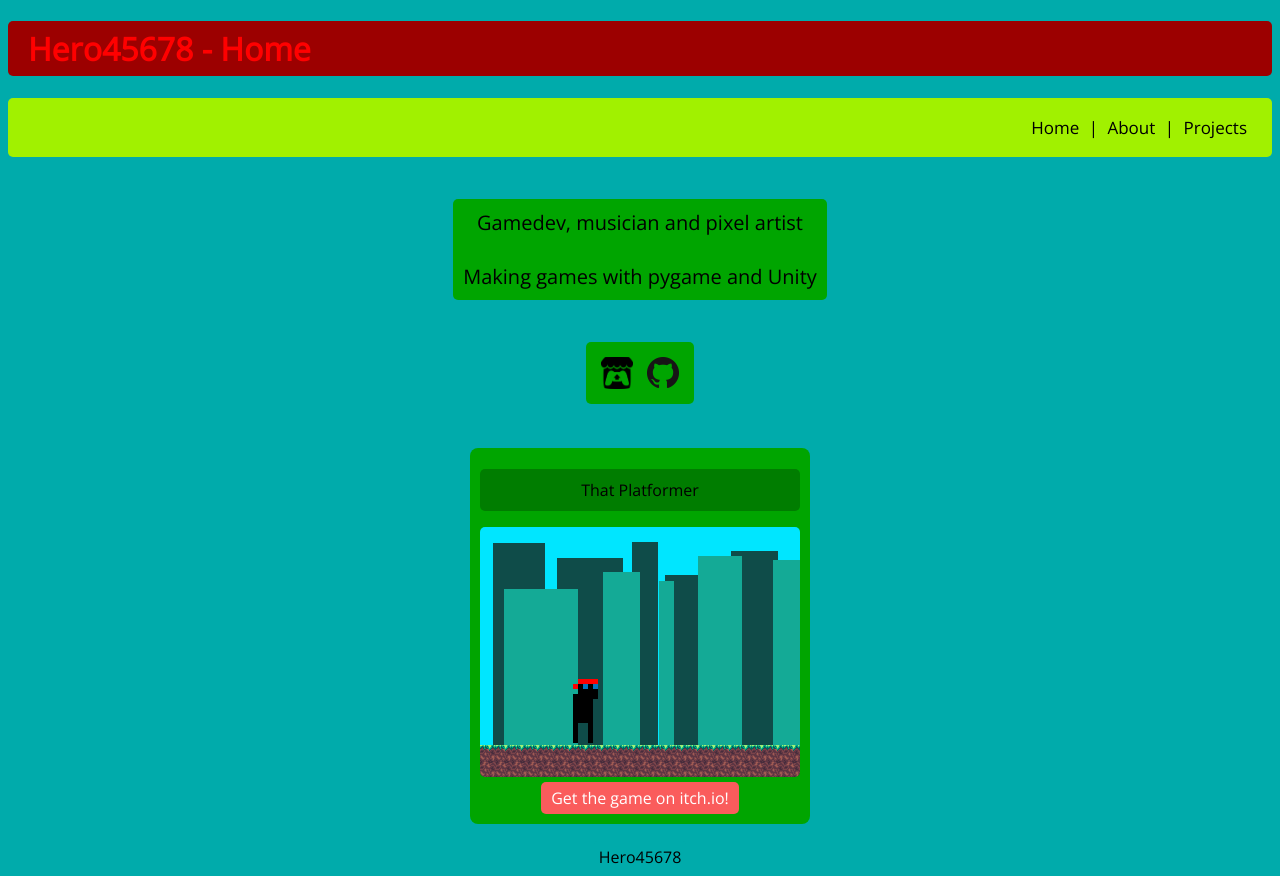
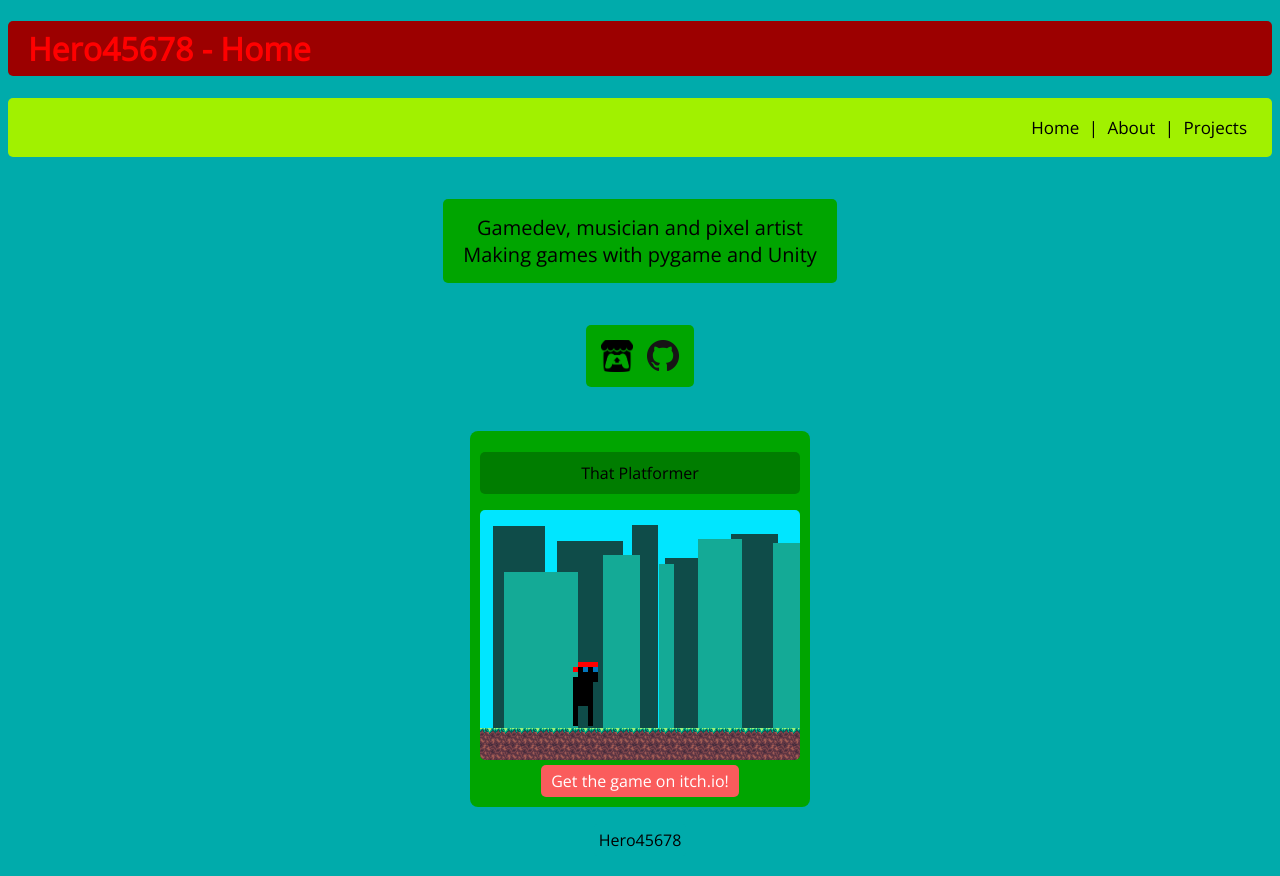
Before and after one commit to Gravity021/Website, a Flask app: page / in a window 1280 px wide. After the commit the page ends 847 px from the top, so only its background shows below. Run offline with Flask 2, Linux system fonts and the light colour scheme.

Commit message:
Update css files

```diff
--- /dev/null
+++ b/Server/static/styles/image-formating.css
@@ -0,0 +1,17 @@
+img {
+    border-radius: 5px;
+}
+
+.icon {
+    width: 32px;
+    height: 32px;
+
+    padding-left: 5px;
+    padding-right: 5px;
+
+    transition: transform 0.2s cubic-bezier(.3, -0.58, .72, 1.52);
+}
+
+.icon:hover {
+    transform: translate(0px, -5px);
+}
--- a/Server/static/styles/main.css
+++ b/Server/static/styles/main.css
@@ -1,144 +1,17 @@
 /* Predefined areas */
-h1 {
-    background-color: #9C0000;
-    color: #FF0000;
-    border-radius: 5px;
-    padding-top: 6px;
-    padding-bottom: 6px;
-    padding-left: 20px;
-}
-
-img {
-    border-radius: 5px;
-}
-
 body {
-    /* font-family: 'dogica'; */
     font-family: 'Open Sans';
 
     background-color: #00ABAB;
 }
 
 /* Custom classes */
-.navigation {
-    text-align: left;
+.bio p {
+    font-size: 125%;
 }
 
-.navbar {
-    font-size: 17px;
-
-    text-align: right;
-    padding-right: 20px;
-
-    background-color: #A1F100;
-    padding-top: 1px;
-    padding-bottom: 1px;
-    border-radius: 5px;
-}
-
-a.button {
-    text-align: center;
-    background-color: #A1F100;
-    border-radius: 2px;
-    padding: 5px;
-    width: 100px;
-}
-
-a.button:hover {
-    background-color: #619200;
-}
-
-.footer {
-    text-align: center;
-}
-
-.footer a.button {
-    text-align: center;
-    background-color: #00ABAB;
-    border-radius: 3px;
-    padding: 5px;
-    width: 100px;
-}
-
-.footer a.button:hover {
-    background-color: #007B7B;
-}
-
-.footer .plain-link {
-    color: rgb(0, 0, 0);
-    text-decoration: none;
-}
-
-.footer .plain-link :hover {
-    color: rgb(0, 0, 0);
-    text-decoration: none;
-}
-
-.plain-link {
-    color: rgb(0, 0, 0);
-    text-decoration: none;
-}
-
-.itch-link {
-    color: #FFFFFF;
-    text-decoration: none;
-
-    background-color: #fa5c5c;
-    border-radius: 5px;
-    padding: 5px;
-    padding-left: 10px;
-    padding-right: 10px;
-
-    display: inline-block;
-
-    transition: transform 0.2s cubic-bezier(.3, -0.58, .72, 1.52);
-}
-
-.itch-link:hover {
-    transform: translate(0px, -10px);
-}
-
-.icon {
-    width: 32px;
-    height: 32px;
-
-    padding-left: 5px;
-    padding-right: 5px;
-
-    transition: transform 0.2s cubic-bezier(.3, -0.58, .72, 1.52);
-}
-
-.icon:hover {
-    transform: translate(0px, -5px);
-}
-
-.social-links {
-    text-align: center;
-}
-
-.social-links-wrap {
-    display: inline-block;
-    background-color: #00A500;
-    padding: 10px;
-    padding-top: 15px;
-    border-radius: 5px;
-}
-
-.bio-header {
-    text-align: center;
-}
-
-.bio p {
-    font-size: 125%;
-
-    display: inline-block;
-    background-color: #00A500;
-    padding: 10px;
-    border-radius: 5px;
-}
-
-.projects {
-    text-align: center;
+.page-description p {
+    font-size: 115%;
 }
 
 .game {
--- /dev/null
+++ b/Server/static/styles/page-elements.css
@@ -0,0 +1,49 @@
+.title {
+    background-color: #9C0000;
+    color: #FF0000;
+    border-radius: 5px;
+    padding-top: 6px;
+    padding-bottom: 6px;
+    padding-left: 20px;
+}
+
+.navigation {
+    text-align: left;
+}
+
+.navbar {
+    font-size: 17px;
+
+    text-align: right;
+    padding-right: 20px;
+
+    background-color: #A1F100;
+    padding-top: 1px;
+    padding-bottom: 1px;
+    border-radius: 5px;
+}
+
+.centered-element {
+    text-align: center;
+}
+
+.description p{
+    display: inline-block;
+    background-color: #00A500;
+    padding: 20px;
+    padding-top: 15px;
+    padding-bottom: 15px;
+    border-radius: 5px;
+}
+
+.footer a.button {
+    text-align: center;
+    background-color: #00ABAB;
+    border-radius: 3px;
+    padding: 5px;
+    width: 100px;
+}
+
+.footer a.button:hover {
+    background-color: #007B7B;
+}
--- a/Server/templates/home.html
+++ b/Server/templates/home.html
@@ -6,6 +6,10 @@
         <title>Hero45678 - Home</title>
 
         <link rel="stylesheet" href="./static/styles/main.css">
+        <link rel="stylesheet" href="./static/styles/image-formating.css">
+        <link rel="stylesheet" href="./static/styles/link-formating.css">
+        <link rel="stylesheet" href="./static/styles/page-elements.css">
+
         <link href="https://fonts.googleapis.com/css?family=Open+Sans" rel="stylesheet">
 
         <meta charset="UTF-8">
@@ -26,16 +30,16 @@
         <br>
 
         <!-- Mini bio -->
-        <div class="bio-header">
-            <div class="bio">
-                <p>Gamedev, musician and pixel artist<br><br>Making games with pygame and Unity</p>
+        <div class="centered-element bio-header">
+            <div class="description bio">
+                <p>Gamedev, musician and pixel artist<br>Making games with pygame and Unity</p>
             </div>
         </div>
 
         <br>
 
         <!-- "Social" links -->
-        <div class="social-links">
+        <div class="centered-element social-links">
             <div class="social-links-wrap">
                 <a href="https://hero45678.itch.io"><img src="./static/images/icons/itchio-logo-textless-black.png" class="icon" alt="itch.io link"></a>
                 <a href="https://github.com/Hero45678"><img src="./static/images/icons/GitHub-Mark-64px.png" class="icon" alt="Github link"></a>
@@ -47,7 +51,7 @@
         <br>
 
         <!-- Projects -->
-        <div class="projects">
+        <div class="centered-element projects">
             <div class="game">
                 <p class="game-title">That Platformer</p>
                 <div class="game-container">
@@ -60,7 +64,7 @@
         <br>
 
         <!-- Footer -->
-        <div class="footer">
+        <div class="centered-element footer">
             <a href="/" class="button plain-link">Hero45678</a>
         </div>
     </body>
```
Also changed, not shown: Server/static/styles/link-formating.css (added, +43 -0 lines), Server/templates/about.html (+8 -4 lines), Server/templates/projects.html (+13 -2 lines), Server/static/styles/testing.css (deleted).
